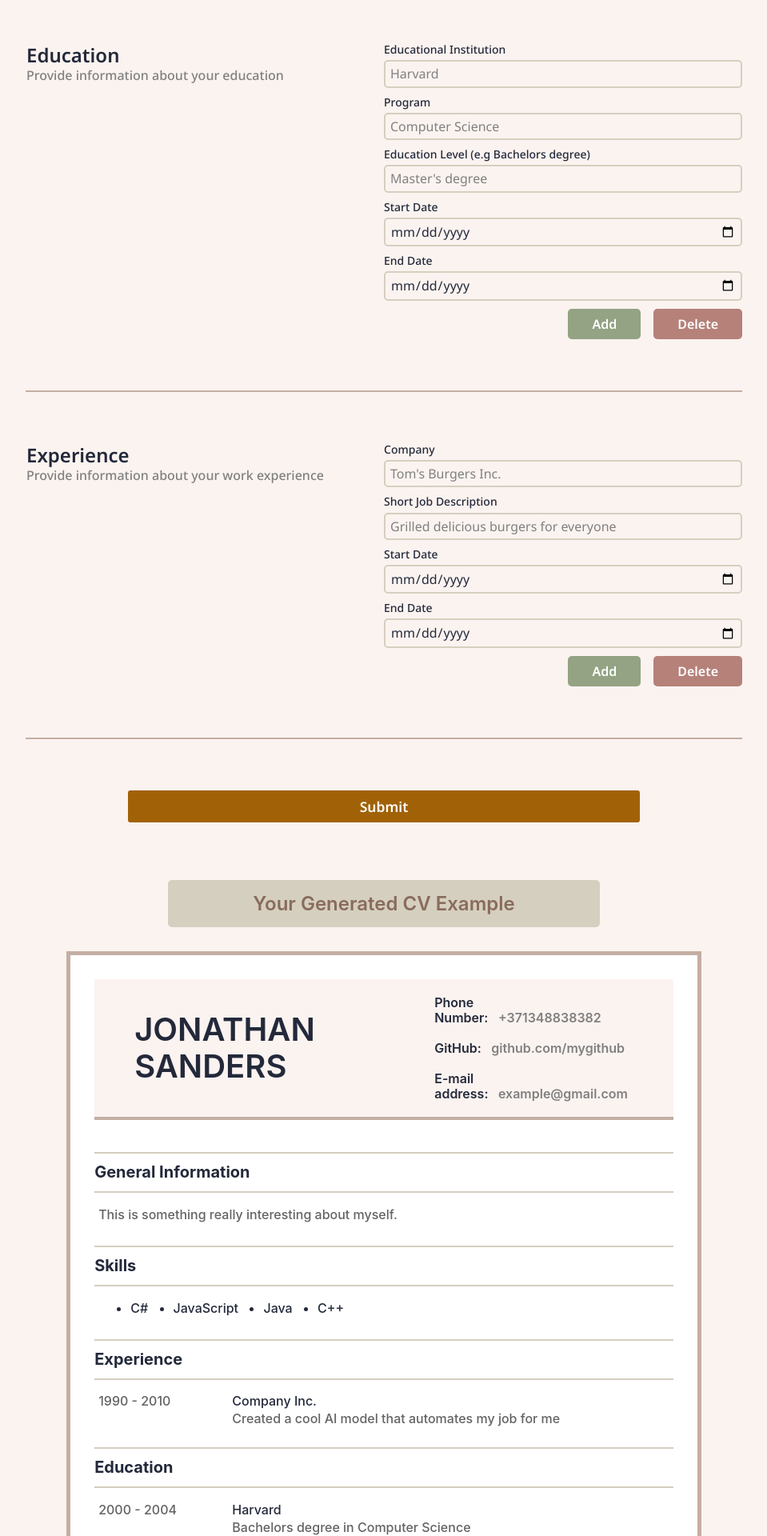
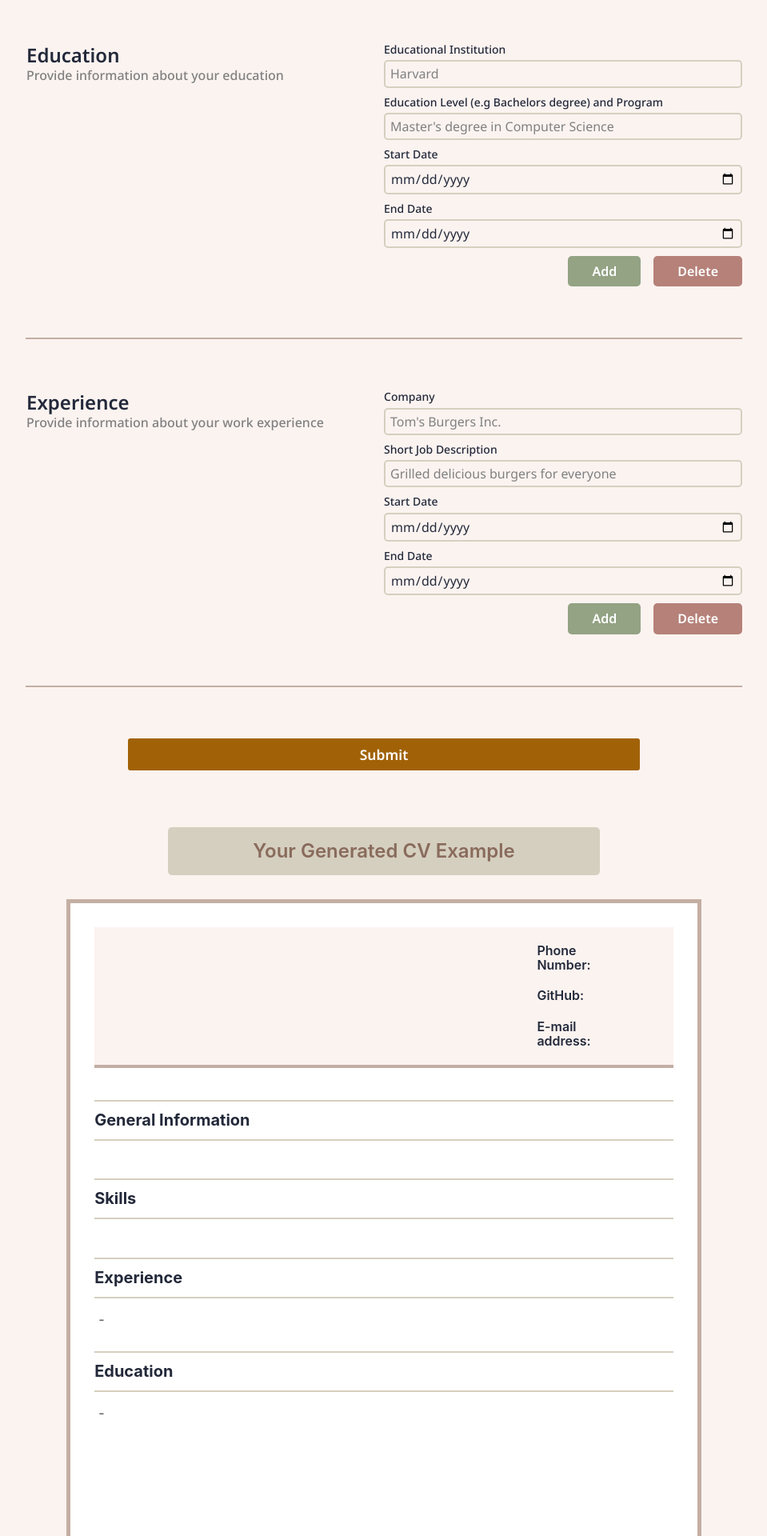
Before and after one commit to litaish/cv-generator, a React (Create React App) app: page / in a window 1280 px wide. Shown: the part 860-2780 px from the top of the page at 80% size, without its empty margins (160-1119 px from the left). Built offline with nearby package versions, Linux system fonts and the light colour scheme.

Commit message:
Add props for CV components

```diff
--- a/src/components/CV.js
+++ b/src/components/CV.js
@@ -7,21 +7,22 @@ import CVEducation from "./CVEducation";
 
 class CV extends React.Component {
   render() {
+    const { general, skills, experience, education } = this.props;
     return (
       <div className={CVStyles.wrapper}>
         <h5>Your Generated CV Example</h5>
         <div className={CVStyles.cv}>
           <div className={CVStyles.header}>
-            <h1 className={CVStyles.name}>Jonathan Sanders</h1>
+            <h1 className={CVStyles.name}>{general && general.name}</h1>
             <div className={CVStyles.contact}>
               <p>
-                <span>Phone Number:</span>+371348838382
+                <span>Phone Number:</span>{general && general.phone}
               </p>
               <p>
-                <span>GitHub:</span>github.com/mygithub
+                <span>GitHub:</span>{general && general.github}
               </p>
               <p>
-                <span>E-mail address:</span>example@gmail.com
+                <span>E-mail address:</span>{general && general.email}
               </p>
             </div>
           </div>
--- a/src/components/CVEducation.js
+++ b/src/components/CVEducation.js
@@ -7,6 +7,7 @@ class CVEducation extends React.Component {
   }
 
   render() {
+    const { institution, program, startDate, endDate } = this.props;
 
     return (
       <div className={CVStyles.item}>
@@ -14,11 +15,11 @@ class CVEducation extends React.Component {
         <div className={CVStyles.item__content}>
           <div className={CVStyles.item__dated}>
             <p className={CVStyles.item__dated__date}>
-              <span>2000</span> - <span>2004</span>
+              <span>{startDate}</span> - <span>{endDate}</span>
             </p>
-            <p className={CVStyles.item__dated__establishment}>Harvard</p>
+            <p className={CVStyles.item__dated__establishment}>{institution}</p>
             <p className={CVStyles.item__dated__description}>
-              Bachelors degree in Computer Science
+              {program}
             </p>
           </div>
         </div>
--- a/src/components/CVExperience.js
+++ b/src/components/CVExperience.js
@@ -7,17 +7,19 @@ class CVExperience extends React.Component {
   }
 
   render() {
+    const { company, desc, startDate, endDate } = this.props;
+
     return (
       <div className={CVStyles.item}>
         <div className={CVStyles.item__title}>Experience</div>
         <div className={CVStyles.item__content}>
           <div className={CVStyles.item__dated}>
             <p className={CVStyles.item__dated__date}>
-              <span>1990</span> - <span>2010</span>
+              <span>{startDate}</span> - <span>{endDate}</span>
             </p>
-            <p className={CVStyles.item__dated__establishment}>Company Inc.</p>
+            <p className={CVStyles.item__dated__establishment}>{company}</p>
             <p className={CVStyles.item__dated__description}>
-              Created a cool AI model that automates my job for me
+              {desc}
             </p>
           </div>
         </div>
--- a/src/components/CVGeneral.js
+++ b/src/components/CVGeneral.js
@@ -7,12 +7,14 @@ class CVGeneral extends React.Component {
   }
 
   render() {
+    const { desc } = this.props;
+
     return (
       <div className={CVStyles.item}>
         <div className={CVStyles.item__title}>General Information</div>
         <div className={CVStyles.item__content}>
           <p className={CVStyles.general__content}>
-            This is something really interesting about myself.
+            {desc}
           </p>
         </div>
       </div>
--- a/src/components/CVSkills.js
+++ b/src/components/CVSkills.js
@@ -7,16 +7,17 @@ class CVSkills extends React.Component {
   }
 
   render() {
+    const { skills } = this.props;
 
     return (
       <div className={CVStyles.item}>
         <div className={CVStyles.item__title}>Skills</div>
         <div className={CVStyles.item__content}>
           <ul className={CVStyles.skills__content}>
-            <li>C#</li>
-            <li>JavaScript</li>
-            <li>Java</li>
-            <li>C++</li>
+            { /* Check if skills array is defined */}
+            {skills && skills.map(skill => {
+              return <li>{skill}</li>;
+            })}
           </ul>
         </div>
       </div>
--- a/src/components/Education.js
+++ b/src/components/Education.js
@@ -19,21 +19,13 @@ class Education extends React.Component {
             ></input>
           </div>
           <div className={FormStyles.row}>
-            <label htmlFor="ed_program">Program</label>
-            <input
-              id="ed_program"
-              type="text"
-              placeholder="Computer Science"
-            ></input>
-          </div>
-          <div className={FormStyles.row}>
             <label htmlFor="ed_level">
-              Education Level (e.g Bachelors degree)
+              Education Level (e.g Bachelors degree) and Program
             </label>
             <input
               id="ed_level"
               type="text"
-              placeholder="Master's degree"
+              placeholder="Master's degree in Computer Science"
             ></input>
           </div>
           <div className={FormStyles.row}>
```
